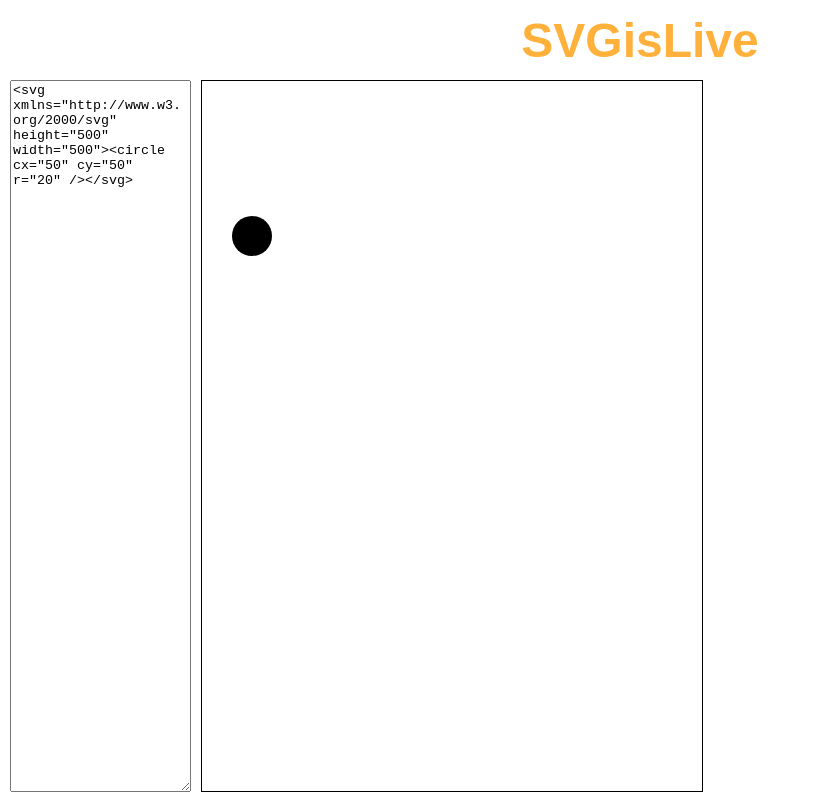
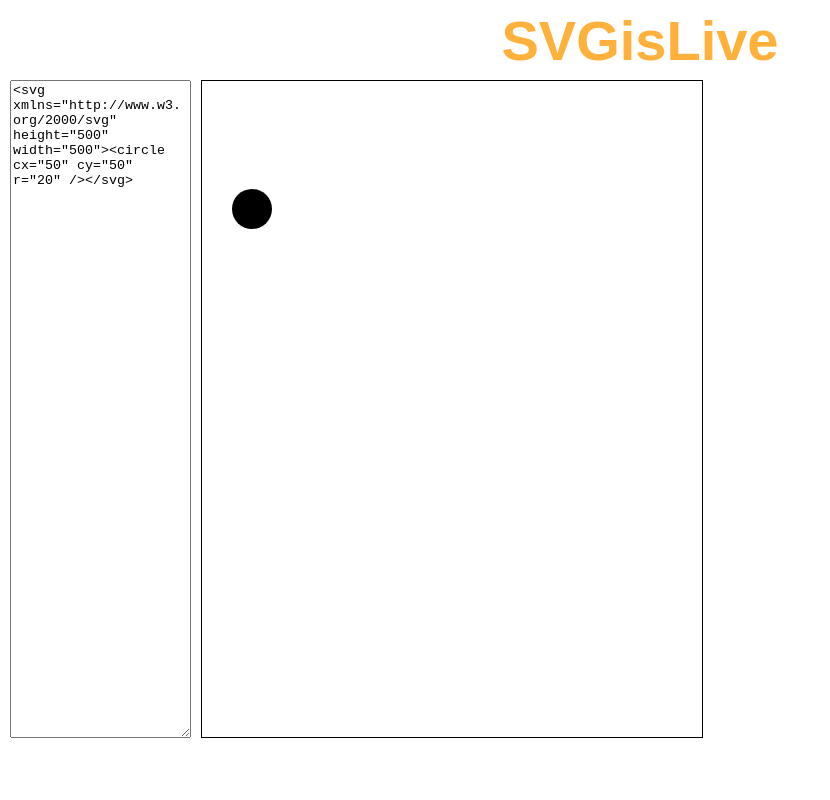
Before and after one commit to T1xx1/SVGisLive, a Svelte app: page / in a window 1280 px wide. Shown: the whole page, without its empty margins (0-830 px from the left). Built offline with nearby package versions, Linux system fonts and the light colour scheme.

Commit message:
Bigger title

```diff
--- a/src/app/main/_index.svelte
+++ b/src/app/main/_index.svelte
@@ -14,7 +14,7 @@
    main {
       display: flex;
       gap: 10px;
-      height: 89vh;
+      height: 82.2vh;
 
       @media (max-width: 1000px) {
          flex-direction: column;
--- a/src/app/title.svelte
+++ b/src/app/title.svelte
@@ -8,6 +8,7 @@
       display: flex;
       height: 10vh;
       justify-content: center;
+      font-size: 3.5rem;
       margin: 0;
    }
 </style>
```
